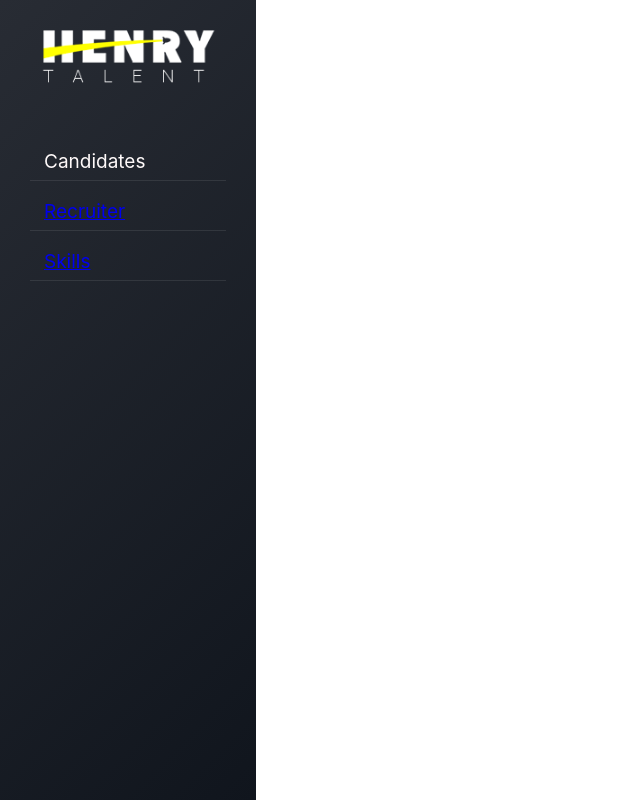
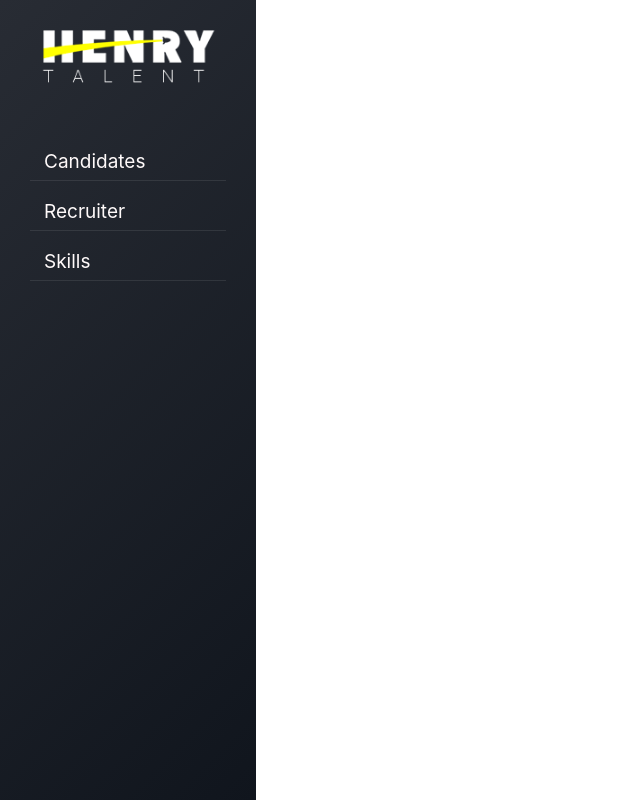
Before and after one commit to cristianluca19/Final_Project, a React (Create React App) app in the folder talent-client/: page /panel in a window 1280 px wide. Shown: the whole page, without its empty margins (0-640 px from the left). Built offline with nearby package versions, Linux system fonts and the light colour scheme; no server answers.

Commit message:
Update menu.css.js

```diff
--- a/talent-client/src/components/Dashboard/Styles/menu.css.js
+++ b/talent-client/src/components/Dashboard/Styles/menu.css.js
@@ -31,5 +31,13 @@ export const useStyle = makeStyles({
     linkCandidate: {
         textDecoration: 'none',
         color: 'snow'
+    },
+    linkRecruiter: {
+        textDecoration: 'none',
+        color: 'snow'
+    },
+    linkSkills: {
+        textDecoration: 'none',
+        color: 'snow'
     }
 })
```
